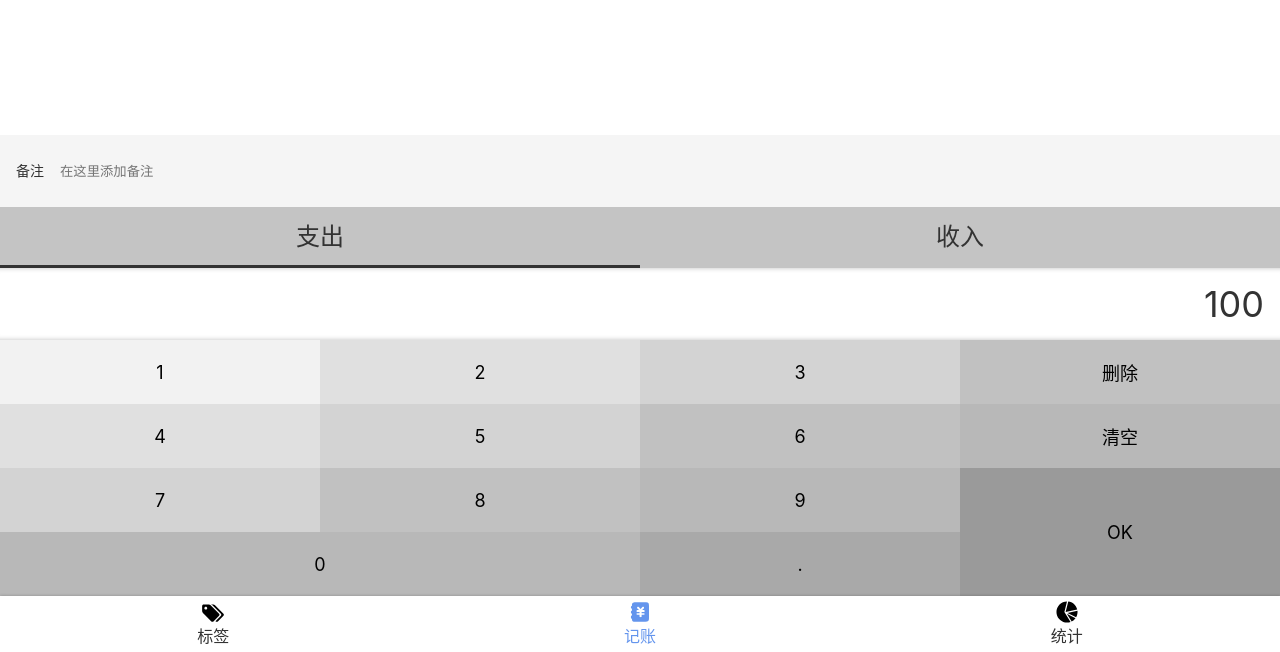
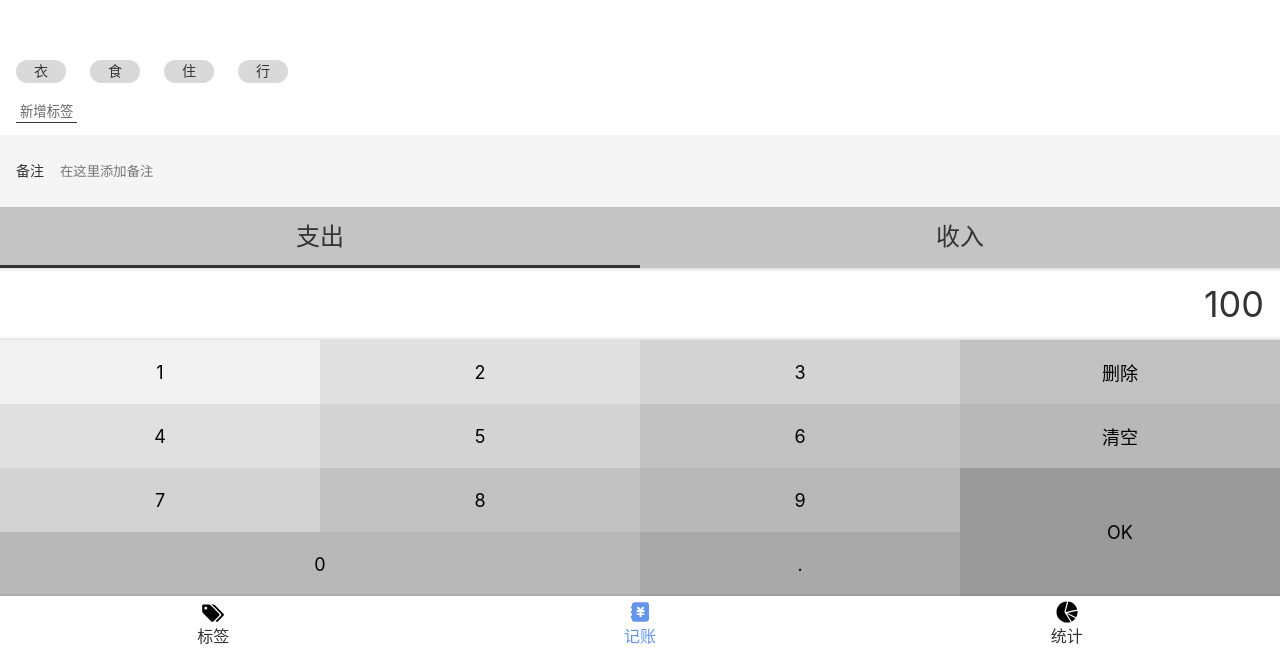
Before and after one commit to Suizhazha/money, a React app: page /#/money in a window 1280 px wide. Shown: the part 148-800 px from the top of the page. Built offline with nearby package versions, Linux system fonts and the light colour scheme.

Commit message:
完成标签新增选择

```diff
--- a/src/views/Money/TagsSection.tsx
+++ b/src/views/Money/TagsSection.tsx
@@ -1,6 +1,8 @@
 import styled from 'styled-components';
+import React, { useState } from 'react';
 
-const TagsSection = styled.section`
+
+const Tags = styled.section`
 background: #FFFFFF;padding: 12px 16px;
   flex-grow: 1; display:flex; flex-direction: column;
   justify-content: flex-end; align-items: flex-start;
@@ -10,6 +12,9 @@ margin: 0 -12px ;
  background: #D9D9D9; border-radius: 18px;
  display: inline-block;padding: 3px 18px;
  font-size: 14px;margin: 8px 12px;
+&.selected{
+background: burlywood;
+}
 }
 }
 >button{
@@ -19,4 +24,44 @@ margin: 0 -12px ;
 }
 `
 
+//FC为FunctionComponent缩写
+const TagsSection: React.FC = () => {
+  const [tags, setTags] = useState<string[]>(['衣', '食', '住', '行'])
+  const [selectedTags, setSelectedTags] = useState<string[]>([])
+
+
+  const onAddTag = () => {
+    const tagName = window.prompt('新标签name:')
+    if (tagName) {
+      setTags([...tags, tagName])
+    }
+  }
+
+  const onToggleTag = (tag:string)=>{
+const index = selectedTags.indexOf(tag)
+    if (index>= 0 ){
+      //如果tag已经被选中，就复制所以没有被选中的tag,作为新的selectdTag
+     setSelectedTags( selectedTags.filter((item: string) => item!== tag))
+    }
+    else {
+      setSelectedTags([...selectedTags,tag])
+    }
+  }
+
+  return (
+    <Tags>
+      <ol>
+        {tags.map((tag: string) =>
+          <li key={tag}
+          onClick={()=>onToggleTag(tag)}
+              className = {selectedTags.indexOf(tag)>=0? 'selected':''}
+          >{tag}</li>
+        )}
+      </ol>
+      <button onClick={onAddTag}>新增标签</button>
+    </Tags>
+  )
+}
+
+
 export default TagsSection
```
